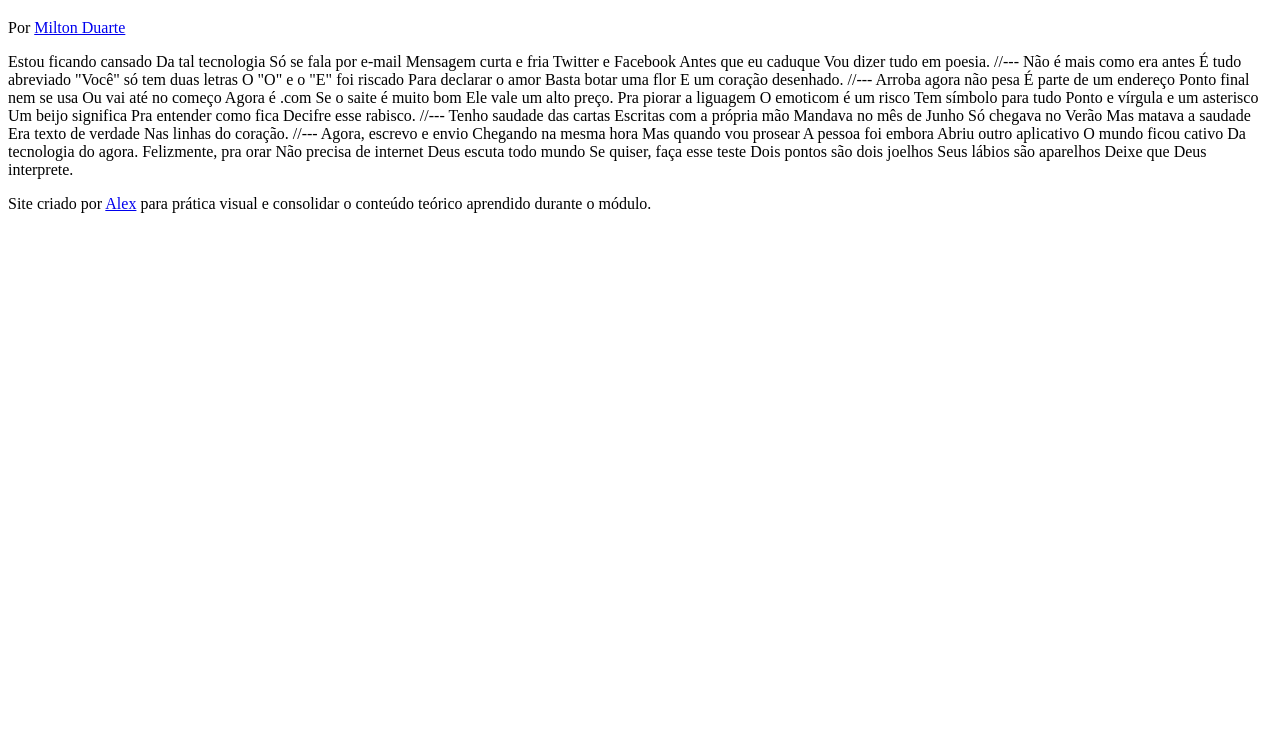
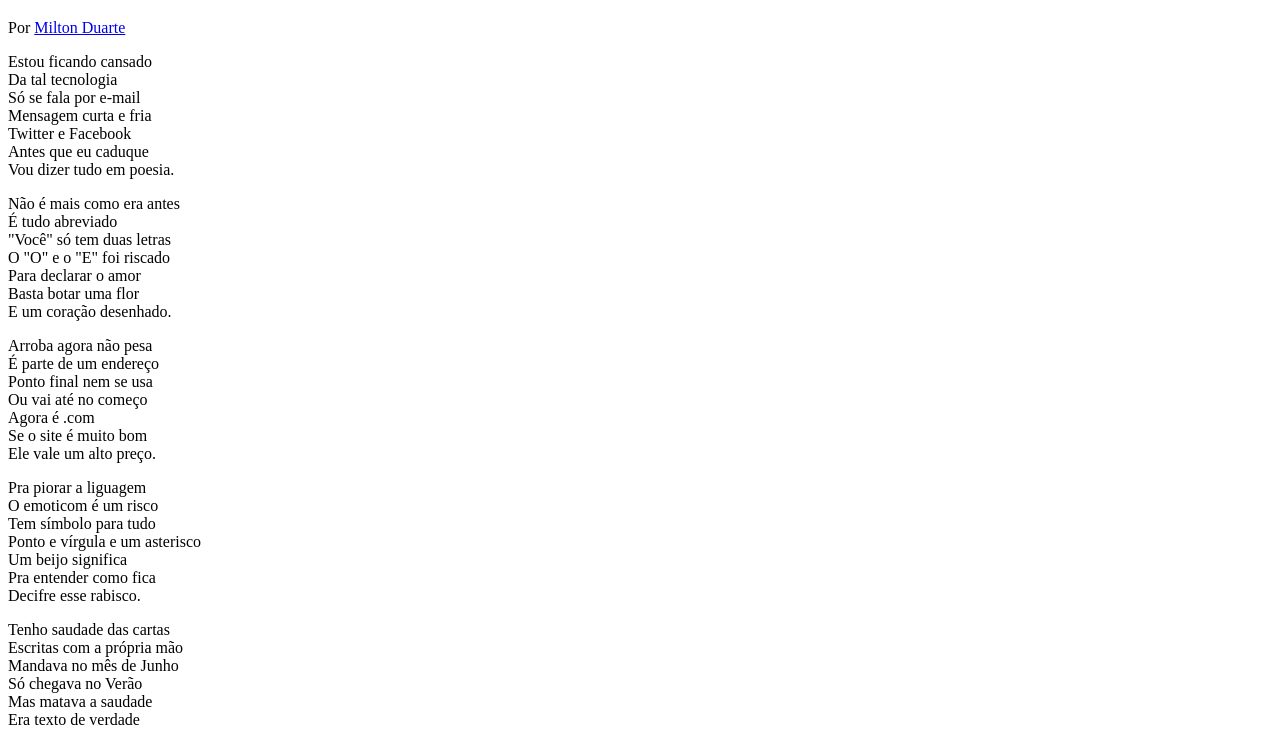
Before and after one commit to ALE2XX/projeto-cordel, a plain HTML site: page d012-projeto-cordel/index.html in a window 1280 px wide. Shown: the part 61-790 px from the top of the page. Drawn offline with Linux system fonts and the light colour scheme.

Commit message:
Organizamos o cordel, inserindo as septilhas nos lugares corretos e apresentando harmonia no texto do site. Semanticamente em <section's>, quebras de linha (<br's>) e cada inicio de nova linha o parágrafo

```diff
--- a/d012-projeto-cordel/index.html
+++ b/d012-projeto-cordel/index.html
@@ -11,69 +11,85 @@
         <p>Por <a href="https://www.recantodasletras.com.br/poesias/3186743" target="_blank" rel="external">Milton Duarte</a></p>
     </header>
 
-    Estou ficando cansado
-    Da tal tecnologia
-    Só se fala por e-mail
-    Mensagem curta e fria
-    Twitter e Facebook
-    Antes que eu caduque
-    Vou dizer tudo em poesia.
+    <section>
+        <p>
+            Estou ficando cansado <br>
+            Da tal tecnologia <br>
+            Só se fala por e-mail <br>
+            Mensagem curta e fria <br>
+            Twitter e Facebook <br>
+            Antes que eu caduque <br>
+            Vou dizer tudo em poesia.
+        </p>
+    </section>
 
-    //---
+    <section>
+        <p>
+            Não é mais como era antes <br>
+            É tudo abreviado <br>
+            "Você" só tem duas letras <br>
+            O "O" e o "E" foi riscado <br>
+            Para declarar o amor <br>
+            Basta botar uma flor <br>
+            E um coração desenhado.
+        </p>
+    </section>
 
-    Não é mais como era antes
-    É tudo abreviado
-    "Você" só tem duas letras
-    O "O" e o "E" foi riscado
-    Para declarar o amor
-    Basta botar uma flor
-    E um coração desenhado.
+    <section>
+        <p>
+            Arroba agora não pesa <br>
+            É parte de um endereço <br>
+            Ponto final nem se usa <br>
+            Ou vai até no começo <br>
+            Agora é .com <br>
+            Se o site é muito bom <br>
+            Ele vale um alto preço.
+        </p>
 
-    //---
+        <p>
+            Pra piorar a liguagem <br>
+            O emoticom é um risco <br>
+            Tem símbolo para tudo <br>
+            Ponto e vírgula e um asterisco <br>
+            Um beijo significa <br>
+            Pra entender como fica <br>
+            Decifre esse rabisco.
+        </p>
+    </section>
 
-    Arroba agora não pesa
-    É parte de um endereço
-    Ponto final nem se usa
-    Ou vai até no começo
-    Agora é .com
-    Se o saite é muito bom
-    Ele vale um alto preço.
+    <section>
+        <p>
+            Tenho saudade das cartas <br>
+            Escritas com a própria mão <br>
+            Mandava no mês de Junho <br>
+            Só chegava no Verão <br>
+            Mas matava a saudade <br>
+            Era texto de verdade <br>
+            Nas linhas do coração.
+        </p>
+    </section>
 
-    Pra piorar a liguagem
-    O emoticom é um risco
-    Tem símbolo para tudo
-    Ponto e vírgula e um asterisco
-    Um beijo significa
-    Pra entender como fica
-    Decifre esse rabisco.
+    <section>
+        <p>
+            Agora, escrevo e envio <br>
+            Chegando na mesma hora <br>
+            Mas quando vou prosear <br>
+            A pessoa foi embora <br>
+            Abriu outro aplicativo <br>
+            O mundo ficou cativo <br>
+            Da tecnologia do agora.
+        </p>
 
-    //---
-
-    Tenho saudade das cartas
-    Escritas com a própria mão
-    Mandava no mês de Junho
-    Só chegava no Verão
-    Mas matava a saudade
-    Era texto de verdade
-    Nas linhas do coração.
-
-    //---
-
-    Agora, escrevo e envio
-    Chegando na mesma hora
-    Mas quando vou prosear
-    A pessoa foi embora
-    Abriu outro aplicativo
-    O mundo ficou cativo
-    Da tecnologia do agora.
-
-    Felizmente, pra orar
-    Não precisa de internet
-    Deus escuta todo mundo
-    Se quiser, faça esse teste
-    Dois pontos são dois joelhos
-    Seus lábios são aparelhos
-    Deixe que Deus interprete.
+        <p>
+            Felizmente, pra orar <br>
+            Não precisa de internet <br>
+            Deus escuta todo mundo <br>
+            Se quiser, faça esse teste <br>
+            Dois pontos são dois joelhos <br>
+            Seus lábios são aparelhos <br>
+            Deixe que Deus interprete.
+        </p>
+    </section>
 
     <footer>
         <p>Site criado por <a href="https://github.com/ALE2XX" target="_blank" rel="external">Alex</a> para prática visual e consolidar o conteúdo teórico aprendido durante o módulo.</p>
```
